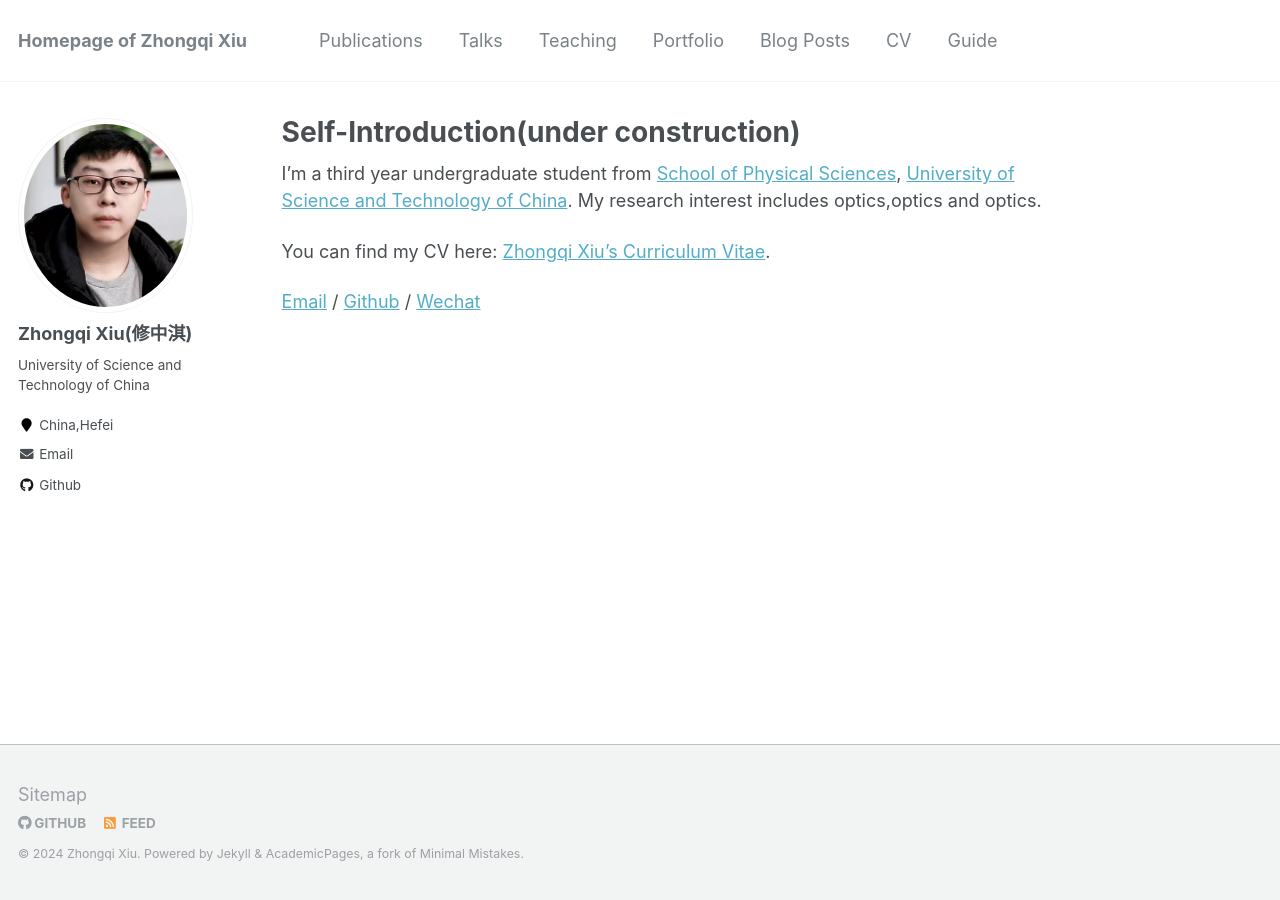
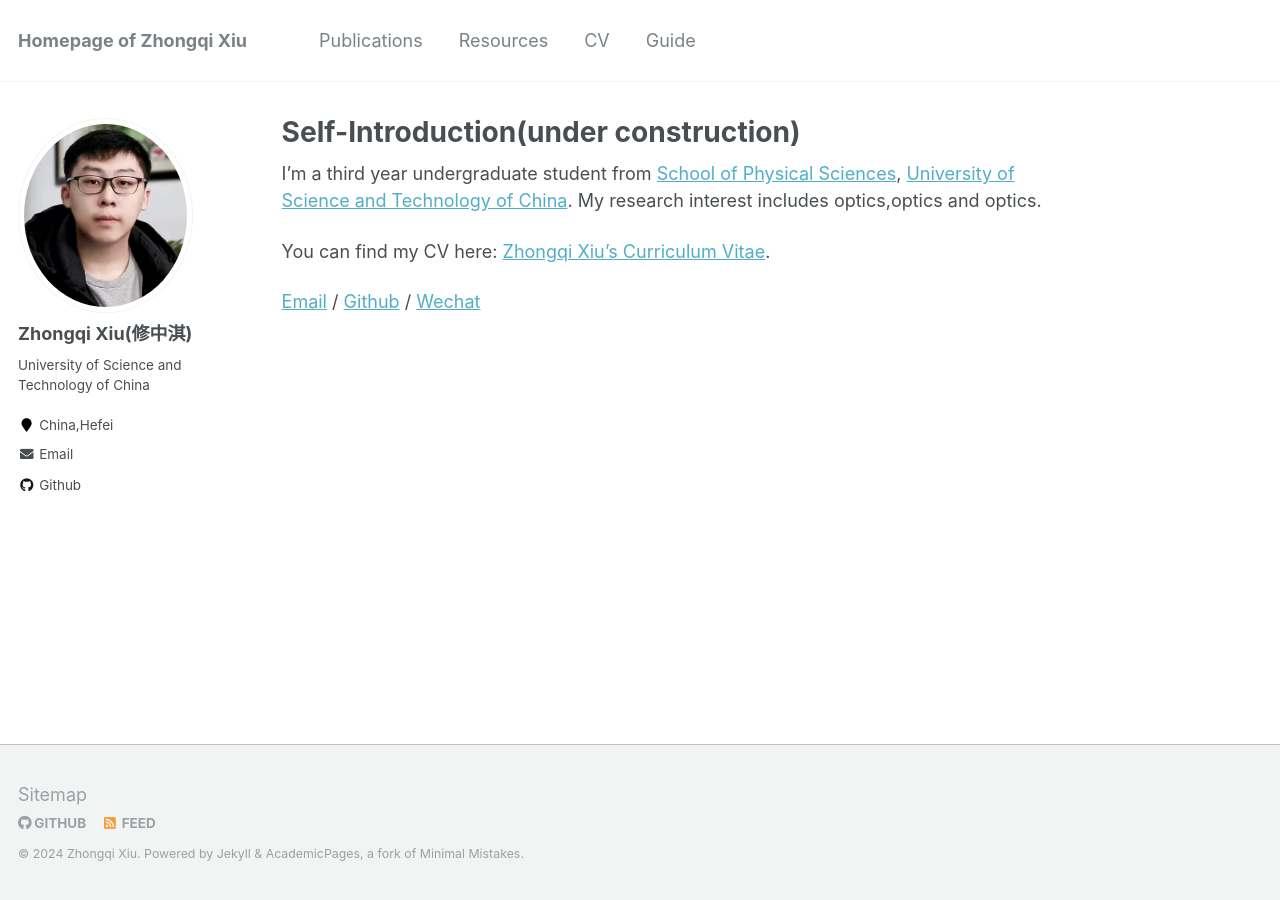
Before and after one commit to k-telux/k-telux.github.io, a Jekyll site: the page built from _pages/about.md, in a window 1280 px wide. Built offline with Jekyll 4.4.1, drawn with Linux system fonts in a browser that asks for light colours.

Commit message:
Update navigation.yml

```diff
--- a/_data/navigation.yml
+++ b/_data/navigation.yml
@@ -3,17 +3,8 @@
   - title: "Publications"
     url: /publications/
 
-  - title: "Talks"
-    url: /talks/
-
-  - title: "Teaching"
-    url: /teaching/
-
-  - title: "Portfolio"
-    url: /portfolio/
-
-  - title: "Blog Posts"
-    url: /year-archive/
+  - title: "Resources"
+    url: /resource/
 
   - title: "CV"
     url: /cv/
```
